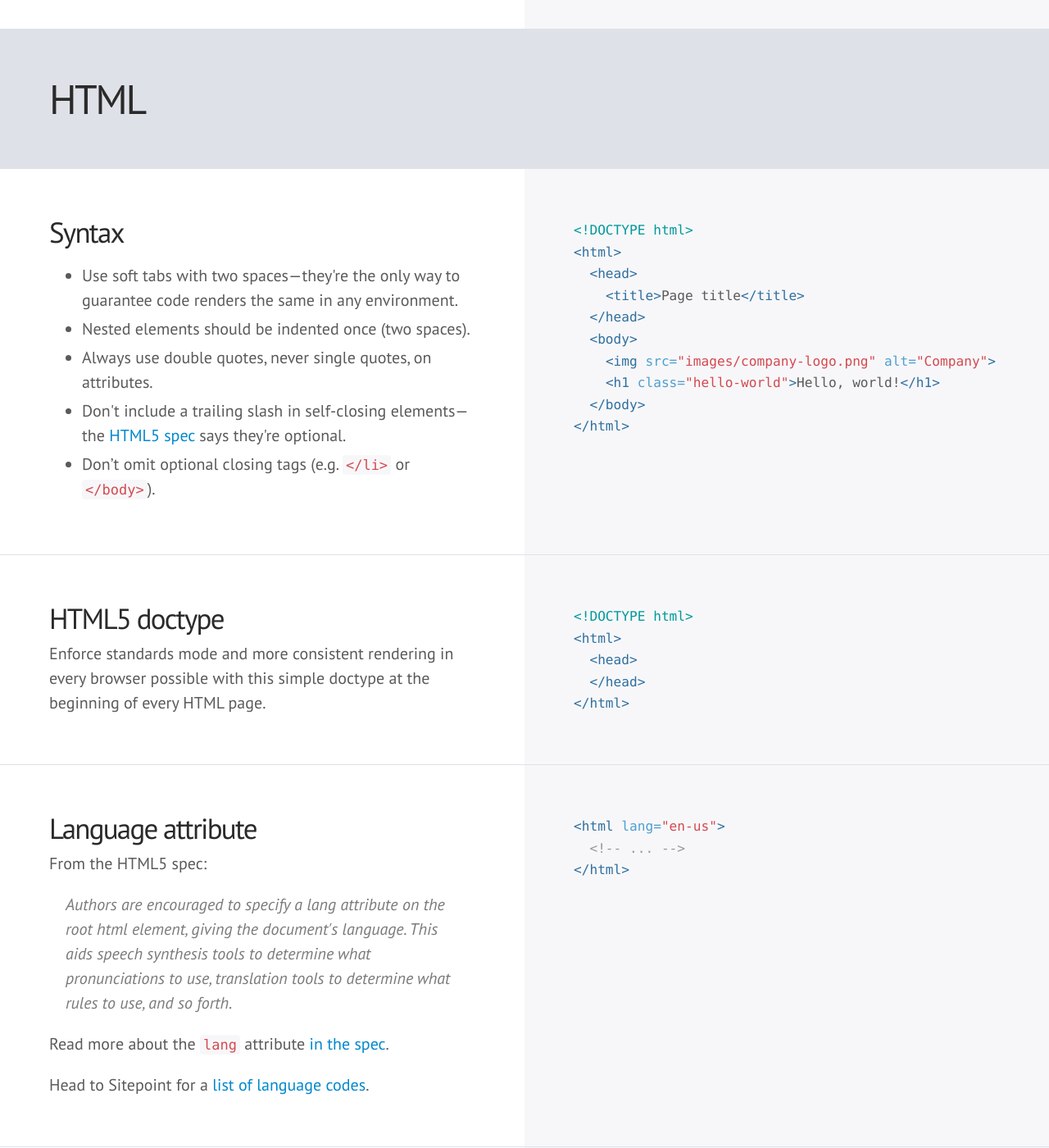
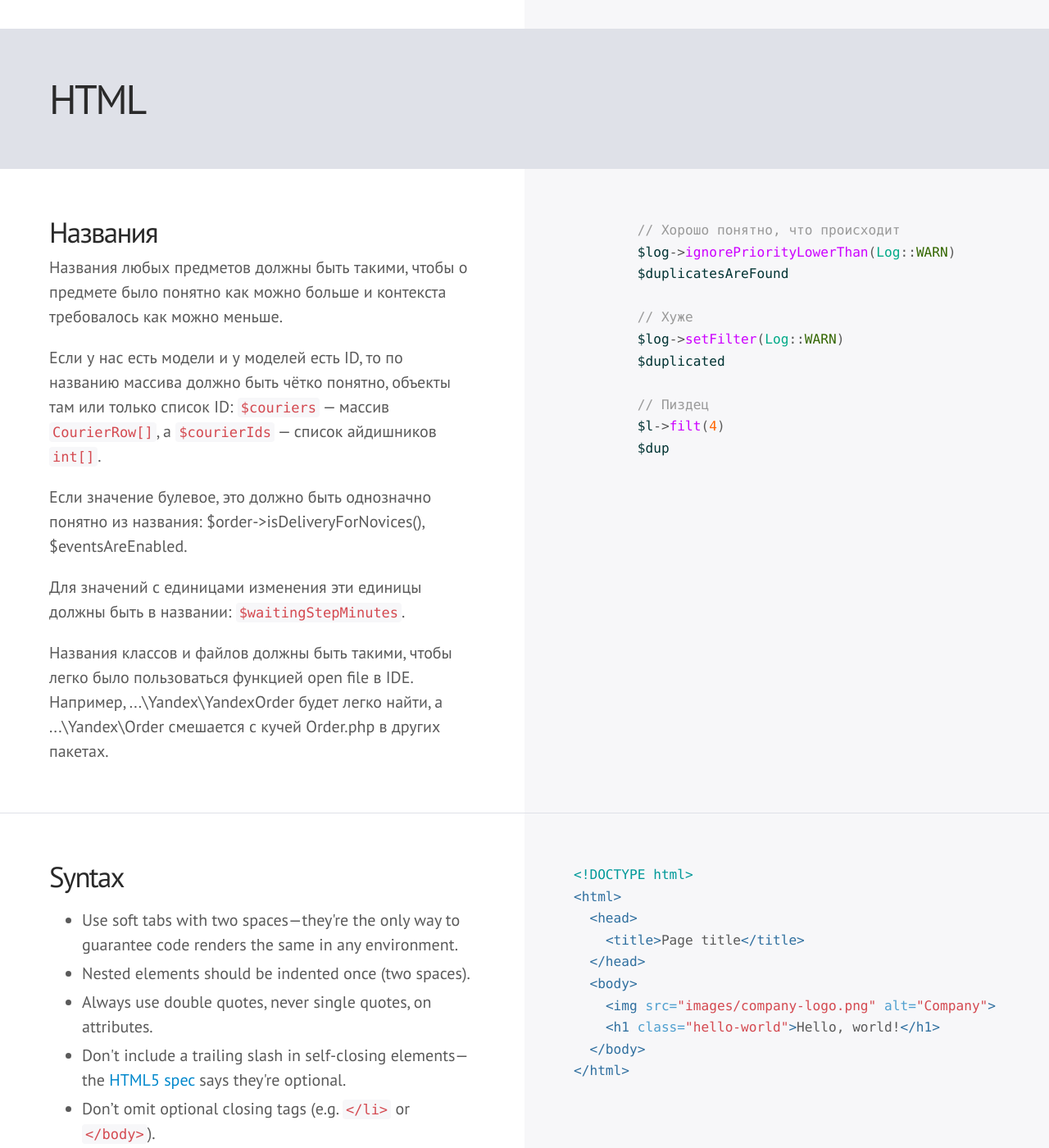
Before and after one commit to 27cm/27cm.github.io, a Jekyll site: the page built from index.html, in a window 1280 px wide and 1400 px high, scrolled down 1541 px. Shown: the whole window at 82% size. Built offline with Jekyll 4.4.1, drawn with Linux system fonts in a browser that asks for light colours; some web fonts are replaced; Markdown is read by kramdown in place of the engine named in the settings; comment, search, counter and statistics services are not loaded.

Commit message:
Раздел «Названия»

```diff
--- a/CNAME
+++ /dev/null
@@ -1 +0,0 @@
-codeguide.co
--- a/index.html
+++ b/index.html
@@ -8,8 +8,9 @@ layout: default
 </div>
 <div class="section toc">
   <div class="col">
-    <h4><a href="#html">HTML</a></h4>
+    <h4><a href="#common">HTML</a></h4>
     <ul>
+        <li><a href="#common-names">Названия</a></li>
       <li><a href="#html-syntax">Syntax</a></li>
       <li><a href="#html-doctype">HTML5 doctype</a></li>
       <li><a href="#html-lang">Language attribute</a></li>
@@ -60,6 +61,50 @@ layout: default
 
 <div class="heading" id="html">
   <h2>HTML</h2>
+</div>
+
+<div class="section" id="common-names">
+    <div class="col">
+        <h3>Названия</h3>
+        <p>
+            Названия любых предметов должны быть такими, чтобы о предмете было понятно
+            как можно больше и контекста требовалось как можно меньше.
+        </p>
+        <p>
+            Если у нас есть модели и у моделей есть ID, то по названию массива
+            должно быть чётко понятно, объекты там или только список ID:
+            <code>$couriers</code> — массив <code>CourierRow[]</code>, а
+            <code>$courierIds</code> — список айдишников <code>int[]</code>.
+        </p>
+        <p>
+            Если значение булевое, это должно быть однозначно понятно из названия:
+            $order->isDeliveryForNovices(), $eventsAreEnabled.
+        </p>
+        <p>
+            Для значений с единицами изменения эти единицы должны быть в названии:
+            <code>$waitingStepMinutes</code>.
+        </p>
+        <p>
+            Названия классов и файлов должны быть такими, чтобы легко было пользоваться функцией
+            open file в IDE. Например, ...\Yandex\YandexOrder будет легко найти,
+            а ...\Yandex\Order смешается с кучей Order.php в других пакетах.
+        </p>
+    </div>
+    <div class="col">
+        {% highlight php %}
+        // Хорошо понятно, что происходит
+        $log->ignorePriorityLowerThan(Log::WARN)
+        $duplicatesAreFound
+
+        // Хуже
+        $log->setFilter(Log::WARN)
+        $duplicated
+
+        // Пиздец
+        $l->filt(4)
+        $dup
+        {% endhighlight %}
+    </div>
 </div>
 
 <div class="section" id="html-syntax">
```
